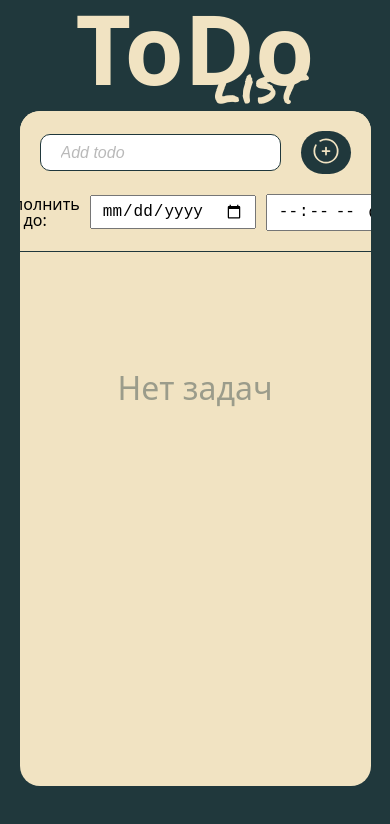
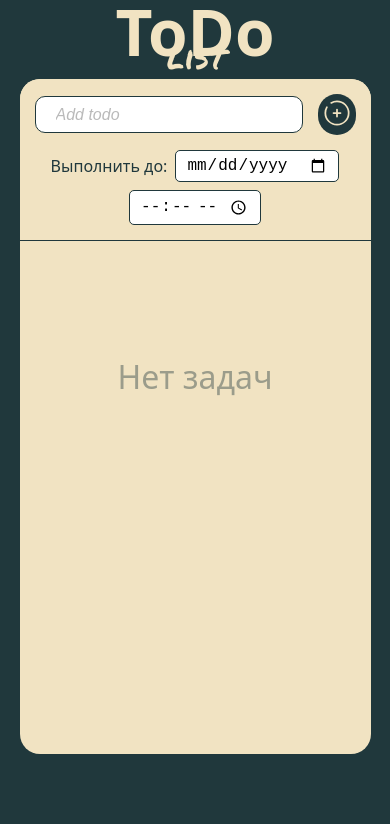
Before and after one commit to kirillxxn/TodoList, a React (Vite) app: page / in a window 390 px wide. Shown: the top 824 px of the page. Built offline with nearby package versions, Linux system fonts and the light colour scheme.

Commit message:
edit_todo.tsx_&&_todo.css

```diff
--- a/src/components/Modal/Modal.module.css
+++ b/src/components/Modal/Modal.module.css
@@ -22,7 +22,7 @@
 }
 
 .modal__content {
-	background: #f1e3c2;
+	background-color: #e4e3df;
 	width: 50vh;
 	height: 35vh;
 	padding: 30px;
@@ -101,6 +101,7 @@
 }
 .container-date {
 	margin: 0;
+	background-color: #fff;
 }
 @media (max-width: 1200px) {
 	.modal__content {
--- a/src/components/Modal/Modal.tsx
+++ b/src/components/Modal/Modal.tsx
@@ -122,7 +122,7 @@ ${isClosing ? modalStyles['modal__content--closing'] : ''}
 					{modalDate && (
 						<p
 							className={modalStyles['container-date']}
-						>{`${modalTextData} ${formatDateText(modalDate)}`}</p>
+						>{`${modalTextData}  ${formatDateText(modalDate)}`}</p>
 					)}
 				</div>
 			</ReactModal>
--- a/src/components/Todo/Todo.module.css
+++ b/src/components/Todo/Todo.module.css
@@ -1,36 +1,45 @@
-.container {
+.todo {
 	display: flex;
 	flex-direction: column;
 	justify-content: center;
 	align-items: center;
+	gap: 50px;
 	position: relative;
-	gap: 50px;
 }
-.container-title {
+
+.todo__header {
+	position: relative;
+	text-align: center;
+}
+
+.todo__title {
 	margin: 0;
 	font-size: 10rem;
 	color: #f1e3c2;
 	font-family: system-ui, 'Avenir', 'Helvetica', 'Arial', sans-serif;
 	font-weight: 700;
-	letter-spacing: 0px;
+	letter-spacing: 0;
 }
-.container-subtitle {
+
+.todo__subtitle {
 	font-family: 'Permanent';
 	margin: 0;
 	font-size: 5rem;
+	position: absolute;
 	top: 100px;
 	left: 55%;
-	position: absolute;
 	color: #f1e3c2;
 }
-.section-todolist {
+
+.todo__section {
 	width: 70%;
 	min-height: 80vh;
 	border-radius: 20px;
+	background-color: #f1e3c2;
 	text-align: center;
-	background-color: #f1e3c2;
 }
-.todolist-add-todo {
+
+.todo__form {
 	padding: 20px;
 	display: flex;
 	justify-content: center;
@@ -39,131 +48,158 @@
 	border-bottom: 1px solid #20383c;
 	position: sticky;
 	top: 0;
-	left: 0;
-	z-index: 999;
 	background-color: #f1e3c2;
+	z-index: 100;
 }
-.add__todo-input-btn {
+
+.todo__input-group {
 	display: flex;
 	width: 50%;
 	align-items: center;
 	gap: 20px;
 }
-.todo-input {
-	background-color: white;
-	border-radius: 10px;
+
+.todo__input {
 	width: 100%;
 	height: 25px;
-	transition: all 0.3s ease-in-out;
+	padding: 5px 20px;
 	border: 1px solid #20383c;
-	padding: 5px 20px;
+	border-radius: 10px;
+	background-color: white;
+	transition: transform 0.3s ease-in-out;
 }
-.todo-input::placeholder {
+
+.todo__input::placeholder {
 	font-style: italic;
 	opacity: 0.5;
-	transition: all 0.3s ease-in-out;
+	transition: opacity 0.3s ease-in-out;
 }
-.todo-input:hover::placeholder {
-	font-style: italic;
+
+.todo__input:hover::placeholder {
 	opacity: 0.1;
 }
-.todo-input:hover {
-	scale: 1.1;
+
+.todo__input:hover {
+	transform: scale(1.05);
 }
-.todo-input:focus-visible {
+
+.todo__input:focus-visible {
 	outline: none;
 }
-.add__todo_date-container {
+
+.todo__date-group {
 	display: flex;
 	align-items: center;
-	flex-direction: row;
 	gap: 10px;
 }
-.todo-input-date {
-	color: black;
-	padding: 5px 10px;
+
+.todo__label {
+	color: #20383c;
+	font-weight: 500;
 }
 
-.todo-button {
+.todo__date-input {
+	padding: 5px 10px;
+	border: 1px solid #20383c;
+	border-radius: 5px;
+	color: black;
+}
+
+.todo__add-button {
 	background-color: #20383c;
 	border: none;
 	border-radius: 50px;
 	cursor: pointer;
-	transition: all 0.3s ease-in-out;
+	padding: 5px;
+	transition: opacity 0.3s ease-in-out;
 }
-.todo-button:hover {
+
+.todo__add-button:hover {
 	opacity: 0.6;
 }
-.todo-button:active {
-	scale: 1.2;
+
+.todo__add-button:active {
+	transform: scale(1.1);
 }
-.todo-button-icon {
+
+.todo__add-icon {
 	width: 28px;
 	height: 28px;
-	padding: 5px;
-	transition: all 0.3s ease-in-out;
+	transition: transform 0.3s ease-in-out;
 }
-.todo-button-icon:hover {
+
+.todo__add-button:hover .todo__add-icon {
 	transform: rotate(360deg);
 }
-.todo {
+
+.todo__content {
+	padding: 20px;
 	height: 100%;
-	padding: 20px;
 }
+
 .todo__empty {
 	margin-top: 100px;
 }
+
 .todo__empty-text {
+	font-size: 2rem;
 	color: #20383c69;
-	font-size: 2rem;
 }
+
 .todo__list {
 	display: grid;
 	grid-template-columns: repeat(auto-fill, minmax(250px, 1fr));
-	grid-template-rows: repeat(2, 1fr);
-	grid-column-gap: 0px;
-	grid-row-gap: 0px;
-	list-style-type: none;
-	overflow: auto;
 	gap: 20px;
-	position: relative;
+	list-style: none;
 	padding: 10px;
+	margin: 0;
 }
+
 .todo__item {
 	position: relative;
+	min-height: 150px;
+	padding: 10px;
+	border: 1px solid #20383c;
 	border-radius: 20px;
-	transition: all 0.3s ease-in-out;
-	border: 1px #20383c solid;
-	min-height: 150px;
+	transition: transform 0.3s ease-in-out;
 }
-.uncompleted {
+
+.todo__item--active {
 	background-color: #e4e3df;
 	color: black;
 }
-.completed {
+
+.todo__item--completed {
 	background-color: #20383c;
 	color: #f1e3c2;
 }
-.todo__item-word-container {
+
+.todo__item:hover {
+	transform: translateY(-5px);
+}
+
+.todo__item-content {
 	display: flex;
-	padding: 50px 10px 20px 10px;
+	padding: 40px 10px 20px;
+	align-items: center;
 	flex-wrap: nowrap;
-	align-items: center;
 }
-.word__container-btn-modal {
-	background-color: transparent;
+
+.todo__content-button {
+	background: none;
 	border: none;
 	display: flex;
 	flex-direction: column;
-	overflow: hidden;
-	text-overflow: ellipsis;
 	gap: 10px;
 	cursor: pointer;
 	width: 100%;
-	color: black;
+	color: inherit;
 	align-items: center;
+	overflow: hidden;
+	text-overflow: ellipsis;
 }
-.word__container-title {
+
+.todo__item-title {
 	margin: 0;
 	font-size: 1.5rem;
 	overflow: hidden;
@@ -171,145 +207,174 @@
 	text-overflow: ellipsis;
 	max-width: 100%;
 }
-.title-completed {
-	margin: 0;
+
+.todo__item-title--completed {
 	font-size: 1.3rem;
-	overflow: hidden;
-	white-space: nowrap;
-	text-overflow: ellipsis;
 	text-decoration: line-through;
 	opacity: 0.6;
-	max-width: 100%;
+	color: #f1e3c2;
 }
-.word-container-deadline {
-	font-size: 1rem;
-	color: black;
+
+.todo__deadline {
 	display: flex;
 	align-items: center;
 	gap: 10px;
 	margin: 0;
+	font-size: 1rem;
 }
-.container__deadline-word {
+
+.todo__deadline--hidden {
+	display: none;
+}
+
+.todo__deadline-icon {
+	width: 24px;
+	height: 24px;
+}
+
+.todo__deadline-date {
 	padding: 5px;
 	font-size: 0.8rem;
 	color: #f1e3c2;
+	background-color: rgb(121, 31, 31);
 	border-radius: 20px;
-	background-color: rgb(121, 31, 31);
 }
-.deadline-done {
-	display: none;
+
+.todo__date-info {
+	display: flex;
+	align-items: center;
+	gap: 10px;
+	margin: 0;
+	font-size: 0.8rem;
+	font-style: italic;
+	max-width: 100%;
 }
-.deadline-icon {
+
+.todo__date-icon {
 	width: 24px;
 	height: 24px;
 }
-.date-icon {
-	width: 24px;
-	height: 24px;
-}
-.word__container-date {
-	margin: 0;
-	font-size: 0.8rem;
-	max-width: 100%;
-	font-style: italic;
-	display: flex;
-	align-items: center;
-	flex-direction: row;
-	gap: 10px;
+
+.todo__date-text--completed {
+	color: #f1e3c2;
 }
 
-.item__btn {
-	background-color: transparent;
+.todo__action-button {
+	position: absolute;
+	background: none;
 	border: none;
-	position: absolute;
 	cursor: pointer;
+	padding: 5px;
+	border-radius: 20px;
+	transition: transform 0.3s ease-in-out;
+	z-index: 10;
 }
-.todo__item-btn-done {
+
+.todo__action-button--done {
 	top: 10px;
 	left: 10px;
+	background-color: #20383c;
 }
-.btn__done-completed {
-	top: 10px;
-	left: 10px;
-}
-.btn__done-icon {
-	width: 20px;
-	padding: 5px;
-	background-color: #20383c;
-	border-radius: 20px;
-}
-.todo__item-btn-delete {
+
+.todo__action-button--delete {
 	top: 10px;
 	right: 10px;
+	background-color: rgb(121, 31, 31);
 }
 
-.btn__delete-icon {
+.todo__action-icon {
 	width: 20px;
-	padding: 5px;
-	background-color: rgb(121, 31, 31);
-	border-radius: 20px;
+	height: 20px;
+	transition: transform 0.3s ease-in-out;
 }
-.todo__item:hover {
-	transform: translateY(-5px);
+
+.todo__action-button:hover {
+	transform: scale(1.1);
 }
-.todo__item:has(.todo__item-btn-delete:hover) {
-	opacity: 0.4;
-	background-color: rgb(121, 31, 31);
+
+.todo__action-button:hover .todo__action-icon {
+	transform: scale(1.2);
 }
-.btn__delete-icon {
-	transition: all 0.3s ease-in-out;
+
+.todo__action-button {
+	pointer-events: auto;
 }
-.btn__delete-icon:hover {
-	scale: 1.2;
+
+.todo__item:hover .todo__action-button--delete:hover {
+	background-color: rgba(121, 31, 31, 0.9);
 }
-.btn__delete-icon:active {
-	scale: 1.2;
+
+.todo__item:hover .todo__action-button--done:hover {
+	background-color: rgba(32, 56, 60, 0.9);
 }
-.todo__item:has(.todo__item-btn-done:hover) {
-	opacity: 0.4;
-	background-color: #20383c;
-}
-.btn__done-icon {
-	transition: all 0.3s ease-in-out;
-}
-.btn__done-icon:hover {
-	scale: 1.2;
-}
-.btn__done-icon:active {
-	scale: 1.2;
-}
+
+/* Адаптивность */
 @media (max-width: 1200px) {
-	.section-todolist {
+	.todo__section {
 		width: 70%;
 		height: 70vh;
 	}
 }
 
 @media (max-width: 768px) {
-	.container {
+	.todo {
 		gap: 15px;
 	}
-	.container-title {
+
+	.todo__title {
 		font-size: 6rem;
 	}
-	.container-subtitle {
+
+	.todo__subtitle {
 		font-size: 3rem;
 		top: 60px;
 		right: 50px;
+		left: auto;
 	}
-	.todolist-add-todo {
-		display: flex;
+
+	.todo__form {
 		flex-direction: column;
+	}
+
+	.todo__section {
+		width: 90%;
+		overflow-x: auto;
+	}
+
+	.todo__input-group {
+		width: 100%;
+	}
+
+	.todo__date-group {
+		flex-wrap: wrap;
 		justify-content: center;
-		align-items: center;
-	}
-	.section-todolist {
-		width: 90%;
-		overflow-x: scroll;
-	}
-	.add__todo-input-btn {
-		width: 100%;
-		align-items: center;
-		gap: 20px;
 	}
 }
+
+@media (max-width: 480px) {
+	.todo__list {
+		grid-template-columns: 1fr;
+	}
+
+	.todo__title {
+		font-size: 4rem;
+	}
+
+	.todo__subtitle {
+		font-size: 2rem;
+		top: 40px;
+	}
+
+	.todo__form {
+		padding: 15px;
+		gap: 15px;
+	}
+
+	.todo__input-group {
+		gap: 15px;
+	}
+
+	.todo__date-group {
+		gap: 8px;
+	}
+}
--- a/src/components/Todo/Todo.tsx
+++ b/src/components/Todo/Todo.tsx
@@ -1,11 +1,12 @@
 import styles from './Todo.module.css'
-import '..//..//assets/fonts/fonts.css'
-import AddTodoIcon from '..//..//assets/icons/icon-add-todo.svg'
-import ReturnTodoIcon from '..//..//assets/icons/icon-return-todo.svg'
-import DeleteTodoIcon from '..//..//assets/icons/icon-delete-todo.svg'
-import DoneTodoIcon from '..//..//assets/icons/icon-done-todo.svg'
-import DeadlineIcon from '..//..//assets/icons/icon-deadline.svg'
-import DateAddTodoIcon from '..//..//assets/icons/icon-date-add-todo.svg'
+import '../../assets/fonts/fonts.css'
+import AddTodoIcon from '../../assets/icons/icon-add-todo.svg'
+import ReturnTodoIcon from '../../assets/icons/icon-return-todo.svg'
+import DeleteTodoIcon from '../../assets/icons/icon-delete-todo.svg'
+import DoneTodoIcon from '../../assets/icons/icon-done-todo.svg'
+import DeadlineIcon from '../../assets/icons/icon-deadline.svg'
+import DateAddTodoIcon from '../../assets/icons/icon-date-add-todo.svg'
+import DateAddTodoIconDone from '../../assets/icons/icon-date-add-todo-done.svg'
 import { useToDoStore } from '../../data/stores/useToDoStore'
 import { useRef, useState } from 'react'
 import { toast } from 'react-toastify'
@@ -15,18 +16,13 @@ import { toastConfig } from '../../utils/config/toast'
 import { formatDateNoTime, formatDateText } from '../../utils/config/formatDate'
 
 const Todo = () => {
-	/* Рефы */
 	const modalRef = useRef<TModal>(null)
-
-	/* Store */
 	const { tasks, addTodo, removeTodo, toggleTodo } = useToDoStore()
 
-	/* Состояния */
 	const [inputValue, setInputValue] = useState('')
 	const [inputDateValue, setInputDateValue] = useState('')
 	const [inputTimeValue, setInputTimeValue] = useState('')
 
-	/* Функции Todo */
 	const handleAddTodo = () => {
 		if (inputValue.trim()) {
 			addTodo(inputValue, inputDateValue, inputTimeValue)
@@ -36,53 +32,62 @@ const Todo = () => {
 			toast.success('Добавлено', toastConfig)
 		}
 	}
+
 	const handleDeleteTodo = (id: string) => {
 		removeTodo(id)
 		toast.info('Удалено', toastConfig)
 	}
+
 	const handleEnterPress = (e: React.KeyboardEvent<HTMLInputElement>) => {
 		if (e.key === 'Enter') {
 			handleAddTodo()
 		}
 	}
 
-	/* Сортировка задач */
-	const sortTasks = tasks.sort((a, b) => {
+	const sortedTasks = tasks.sort((a, b) => {
 		if (a.completed === b.completed) {
 			return new Date(b.createdAt).getTime() - new Date(a.createdAt).getTime()
 		}
 		return a.completed ? 1 : -1
 	})
 
-	/* Контент */
 	return (
 		<>
-			<div className={styles['container']}>
-				<h1 className={styles['container-title']}>ToDo</h1>
-				<h2 className={styles['container-subtitle']}>list</h2>
-				<section className={styles['section-todolist']}>
-					<div className={styles['todolist-add-todo']}>
-						<div className={styles['add__todo-input-btn']}>
+			<div className={styles['todo']}>
+				<div className={styles['todo__header']}>
+					<h1 className={styles['todo__title']}>ToDo</h1>
+					<h2 className={styles['todo__subtitle']}>list</h2>
+				</div>
+
+				<section className={styles['todo__section']}>
+					<div className={styles['todo__form']}>
+						<div className={styles['todo__input-group']}>
 							<input
-								className={styles['todo-input']}
+								className={styles['todo__input']}
 								type='text'
 								placeholder='Add todo'
 								value={inputValue}
 								onChange={e => setInputValue(e.target.value)}
 								onKeyDown={handleEnterPress}
 							/>
-							<button onClick={handleAddTodo} className={styles['todo-button']}>
+							<button
+								onClick={handleAddTodo}
+								className={styles['todo__add-button']}
+							>
 								<img
-									className={styles['todo-button-icon']}
+									className={styles['todo__add-icon']}
 									src={AddTodoIcon}
-									alt='Иконка добавления задачи'
+									alt='Добавить задачу'
 								/>
 							</button>
 						</div>
-						<div className={styles['add__todo_date-container']}>
-							<label htmlFor='date'>Выполнить до:</label>
+
+						<div className={styles['todo__date-group']}>
+							<label htmlFor='date' className={styles['todo__label']}>
+								Выполнить до:
+							</label>
 							<input
-								className={styles['todo-input-date']}
+								className={styles['todo__date-input']}
 								type='date'
 								name='date'
 								value={inputDateValue}
@@ -90,52 +95,44 @@ const Todo = () => {
 								onChange={e => setInputDateValue(e.target.value)}
 							/>
 							<input
-								className={styles['todo-input-date']}
+								className={styles['todo__date-input']}
 								type='time'
 								value={inputTimeValue}
 								onChange={e => setInputTimeValue(e.target.value)}
 							/>
 						</div>
 					</div>
-					<div className={styles['todo']}>
+
+					<div className={styles['todo__content']}>
 						{tasks.length === 0 ? (
 							<div className={styles['todo__empty']}>
 								<span className={styles['todo__empty-text']}>Нет задач</span>
 							</div>
 						) : (
 							<ul className={styles['todo__list']}>
-								{sortTasks.map(item => (
+								{sortedTasks.map(item => (
 									<li
 										className={`${styles['todo__item']} ${
-											styles[item.completed ? 'completed' : 'uncompleted']
+											styles[
+												`todo__item--${item.completed ? 'completed' : 'active'}`
+											]
 										}`}
 										key={item.id}
 									>
 										<button
-											className={`${styles['item__btn']} ${
-												styles[
-													item.completed
-														? 'btn__done-completed'
-														: 'todo__item-btn-done'
-												]
-											}`}
+											className={`${styles['todo__action-button']} ${styles['todo__action-button--done']}`}
 											onClick={() => toggleTodo(item.id)}
 										>
-											{item.completed ? (
-												<img
-													className={styles['btn__done-icon']}
-													src={ReturnTodoIcon}
-													alt='Иконка выполненной задачи'
-												/>
-											) : (
-												<img
-													className={styles['btn__done-icon']}
-													src={DoneTodoIcon}
-													alt='Иконка выполненной задачи'
-												/>
-											)}
+											<img
+												className={styles['todo__action-icon']}
+												src={item.completed ? ReturnTodoIcon : DoneTodoIcon}
+												alt={
+													item.completed ? 'Вернуть задачу' : 'Выполнить задачу'
+												}
+											/>
 										</button>
-										<div className={styles['todo__item-word-container']}>
+
+										<div className={styles['todo__item-content']}>
 											<button
 												onClick={() =>
 													modalRef.current?.openModal(
@@ -147,63 +144,78 @@ const Todo = () => {
 													)
 												}
 												aria-label='Открыть задачу'
-												className={styles['word__container-btn-modal']}
+												className={styles['todo__content-button']}
 											>
 												<h3
-													title='Посмотреть полностью'
-													className={`${styles['word__container-title']} ${
-														styles[item.completed ? 'title-completed' : '']
+													className={`${styles['todo__item-title']} ${
+														item.completed
+															? styles['todo__item-title--completed']
+															: ''
 													}`}
 												>
 													{item.title}
 												</h3>
+
 												{item.deadlineDate && (
 													<p
-														className={`${styles['word-container-deadline']} ${
-															styles[item.completed ? 'deadline-done' : '']
+														className={`${styles['todo__deadline']} ${
+															item.completed
+																? styles['todo__deadline--hidden']
+																: ''
 														}`}
 													>
 														<img
 															src={DeadlineIcon}
-															className={styles['deadline-icon']}
-															alt=''
+															className={styles['todo__deadline-icon']}
+															alt='Дедлайн'
 														/>
 														Выполнить до: {''}
-														<span
-															className={styles['container__deadline-word']}
-														>
+														<span className={styles['todo__deadline-date']}>
 															{formatDateNoTime(item.deadlineDate)}
 															{item.deadlineTime && ` | ${item.deadlineTime}`}
 														</span>
 													</p>
 												)}
-												<p className={styles['word__container-date']}>
-													<img
-														src={DateAddTodoIcon}
-														className={styles['date-icon']}
-														alt=''
-													/>
 
-													{item.completed
-														? `Выполнено ${
-																item.completedAt
-																	? formatDateText(item.completedAt)
-																	: ''
-														  }`
-														: `Дата добавления: ${formatDateText(
-																item.createdAt
-														  )}`}
+												<p className={styles['todo__date-info']}>
+													{item.completed ? (
+														<>
+															<img
+																src={DateAddTodoIconDone}
+																className={styles['todo__date-icon']}
+																alt='Выполнено'
+															/>
+															<span
+																className={styles['todo__date-text--completed']}
+															>
+																Выполнено: {formatDateText(item.completedAt)}
+															</span>
+														</>
+													) : (
+														<>
+															<img
+																src={DateAddTodoIcon}
+																className={styles['todo__date-icon']}
+																alt='Добавлено'
+															/>
+															<span>
+																Дата добавления:{' '}
+																{formatDateText(item.createdAt)}
+															</span>
+														</>
+													)}
 												</p>
 											</button>
 										</div>
+
 										<button
-											className={`${styles['item__btn']} ${styles['todo__item-btn-delete']}`}
+											className={`${styles['todo__action-button']} ${styles['todo__action-button--delete']}`}
 											onClick={() => handleDeleteTodo(item.id)}
 										>
 											<img
-												className={styles['btn__delete-icon']}
+												className={styles['todo__action-icon']}
 												src={DeleteTodoIcon}
-												alt='Иконка удаления задачи'
+												alt='Удалить задачу'
 											/>
 										</button>
 									</li>
@@ -217,4 +229,5 @@ const Todo = () => {
 		</>
 	)
 }
+
 export default Todo
--- a/src/utils/config/formatDate.ts
+++ b/src/utils/config/formatDate.ts
@@ -7,7 +7,7 @@ export const formatDate = (date: string) => {
 		minute: '2-digit',
 	})
 }
-export const formatDateText = (date: Date | null) => {
+export const formatDateText = (date: Date | null | undefined) => {
 	if (!date) return ''
 	return new Date(date).toLocaleString('ru-RU', {
 		day: '2-digit',
```
Also changed, not shown: src/assets/icons/icon-date-add-todo-done.svg (added).
